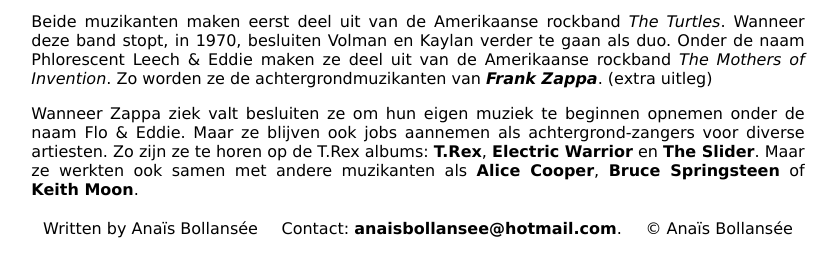
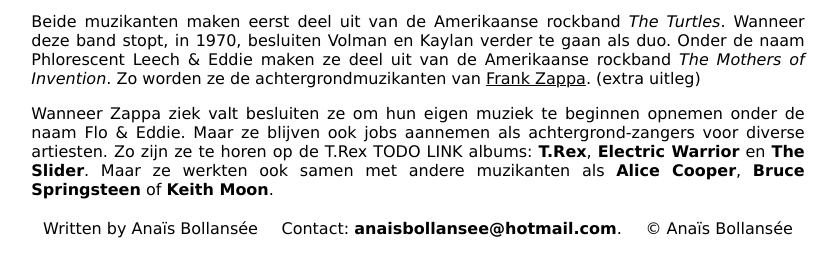
Before and after one commit to AnaisBollansee/thesis, a Jekyll site: the page built from _artist_info/Minor/Flo&Eddie.md, in a window 1280 px wide, cut to the strip 623-900 px from the top of the page. Shown: the whole strip, without its empty margins (222-1059 px from the left). Built offline with Jekyll 4.4.1, drawn with Linux system fonts in a browser that asks for light colours; nearby versions of some CDN libraries.

Commit message:
aanpassing link

```diff
--- a/_artist_info/Minor/Flo&Eddie.md
+++ b/_artist_info/Minor/Flo&Eddie.md
@@ -10,6 +10,6 @@
 <div class="witregel"> </div>
 <iframe width="100%" height="400" src="https://www.youtube.com/embed/0sHsPSEDmYQ" frameborder="0" allowfullscreen></iframe>
 
-Beide muzikanten maken eerst deel uit van de Amerikaanse rockband <span class="engels">The Turtles</span>. Wanneer deze band stopt, in 1970, besluiten Volman en Kaylan verder te gaan als duo. Onder de naam Phlorescent Leech & Eddie maken ze deel uit van de Amerikaanse rockband <span class="engels">The Mothers of Invention</span>. Zo worden ze de achtergrondmuzikanten van <span class="extra_uitleg">Frank Zappa</span>. (extra uitleg)
+Beide muzikanten maken eerst deel uit van de Amerikaanse rockband <span class="engels">The Turtles</span>. Wanneer deze band stopt, in 1970, besluiten Volman en Kaylan verder te gaan als duo. Onder de naam Phlorescent Leech & Eddie maken ze deel uit van de Amerikaanse rockband <span class="engels">The Mothers of Invention</span>. Zo worden ze de achtergrondmuzikanten van <span tooltip="Dit is uw extra tekst.">Frank Zappa</span>. (extra uitleg)
 
-Wanneer Zappa ziek valt besluiten ze om hun eigen muziek te beginnen opnemen onder de naam Flo & Eddie. Maar ze blijven ook jobs aannemen als achtergrond-zangers voor diverse artiesten. Zo zijn ze te horen op de T.Rex albums: {% include link.html url="/albums/1970-12-18-MarcBolan-T.Rex/" tekst="T.Rex" new_tab=true %}, {% include link.html url="/albums/1971-09-24-MarcBolan-ElectricWarrior/" tekst="Electric Warrior" new_tab=true %} en {% include link.html url="/albums/1972-07-21-MarcBolan-TheSlider/" tekst="The Slider" new_tab=true %}. Maar ze werkten ook samen met andere muzikanten als {% include link.html url="/artists/10_AliceCooper" tekst="Alice Cooper" new_tab=true %}, {% include link.html url="/artists/07_BruceSpringsteen" tekst="Bruce Springsteen" new_tab=true %} of {% include link.html url="/artist_info/minor/TheWho/" tekst="Keith Moon" new_tab=true %}.
+Wanneer Zappa ziek valt besluiten ze om hun eigen muziek te beginnen opnemen onder de naam Flo & Eddie. Maar ze blijven ook jobs aannemen als achtergrond-zangers voor diverse artiesten. Zo zijn ze te horen op de T.Rex TODO LINK albums: {% include link.html url="/albums/1970-12-18-MarcBolan-T.Rex/" tekst="T.Rex" new_tab=true %}, {% include link.html url="/albums/1971-09-24-MarcBolan-ElectricWarrior/" tekst="Electric Warrior" new_tab=true %} en {% include link.html url="/albums/1972-07-21-MarcBolan-TheSlider/" tekst="The Slider" new_tab=true %}. Maar ze werkten ook samen met andere muzikanten als {% include link.html url="/artists/10_AliceCooper" tekst="Alice Cooper" new_tab=true %}, {% include link.html url="/artists/07_BruceSpringsteen" tekst="Bruce Springsteen" new_tab=true %} of {% include link.html url="/artist_info/minor/TheWho/" tekst="Keith Moon" new_tab=true %}.
```
